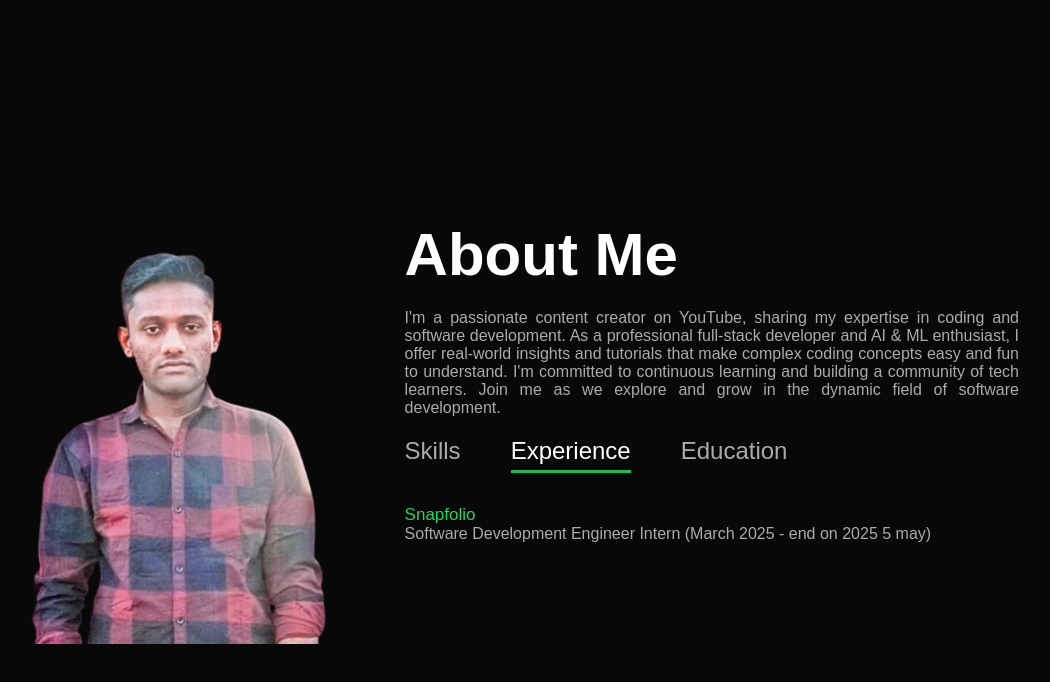
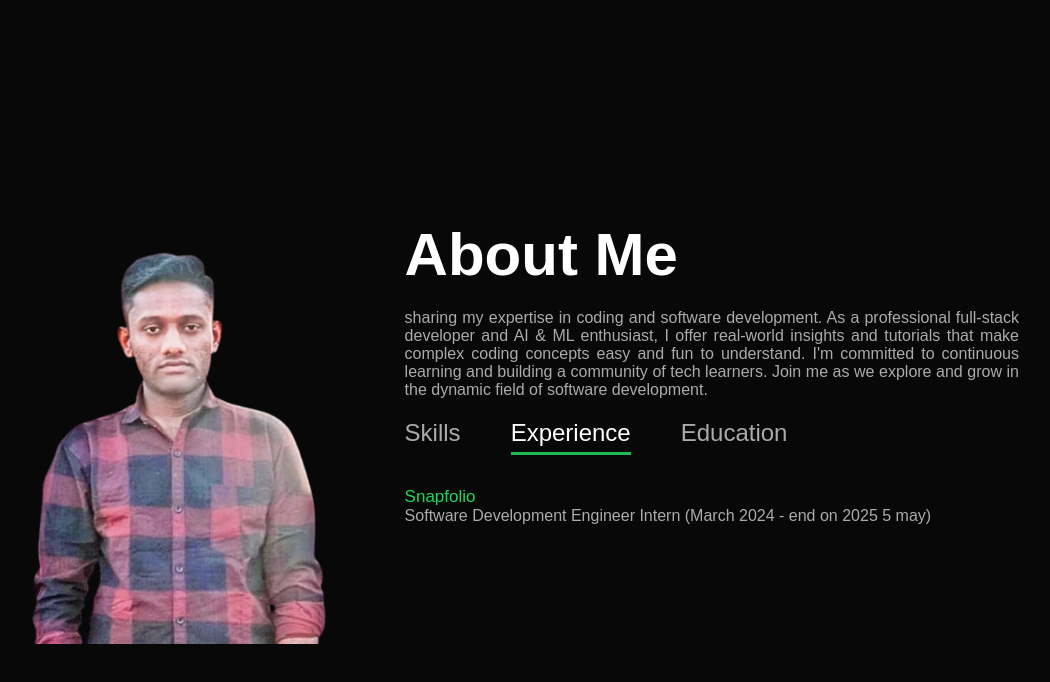
Before and after one commit to teambugbusters00/portfoliowebsite, a plain HTML site: page index.html in a window 1280 px wide. Both pictures are taken after a click on the element "Experience". Shown: the part 670-1352 px from the top of the page, without its empty margins (133-1183 px from the left). Drawn offline with Linux system fonts and the light colour scheme.

Commit message:
Update index.html

```diff
--- a/index.html
+++ b/index.html
@@ -52,7 +52,7 @@
         <div class="about-col-2">
           <h1 class="sub-title">About Me</h1>
           <p style="text-align: justify; padding-top: 20px;">
-            I'm a passionate content creator on YouTube, sharing my expertise in coding and software development.
+             sharing my expertise in coding and software development.
             As a professional full-stack developer and AI & ML enthusiast, I offer real-world insights and tutorials
             that make complex coding concepts easy and fun to understand. I'm committed to continuous learning and
             building a community of tech learners. Join me as we explore and grow in the dynamic field of software
@@ -78,7 +78,7 @@
 
           <div class="tab-contents" id="experience">
             <ul>
-              <li><span>Snapfolio</span><br />Software Development Engineer Intern (March 2025 - end on 2025 5 may)</li>
+              <li><span>Snapfolio</span><br />Software Development Engineer Intern (March 2024 - end on 2025 5 may)</li>
             </ul>
           </div>
 
```
